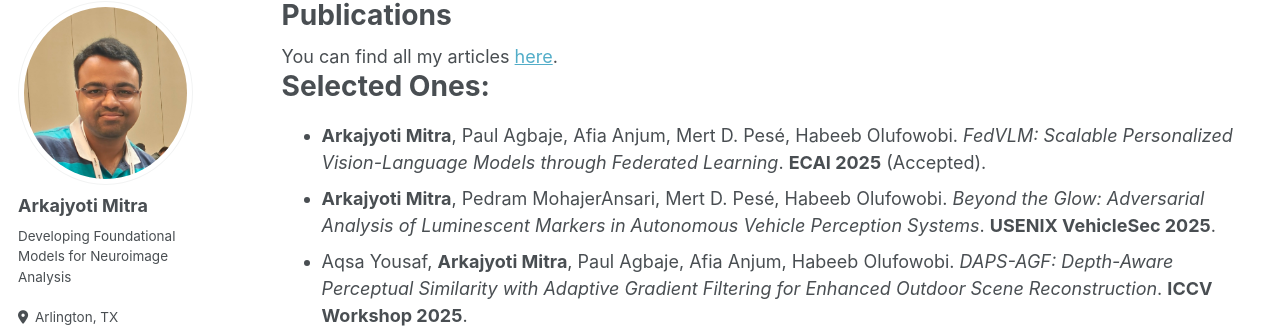
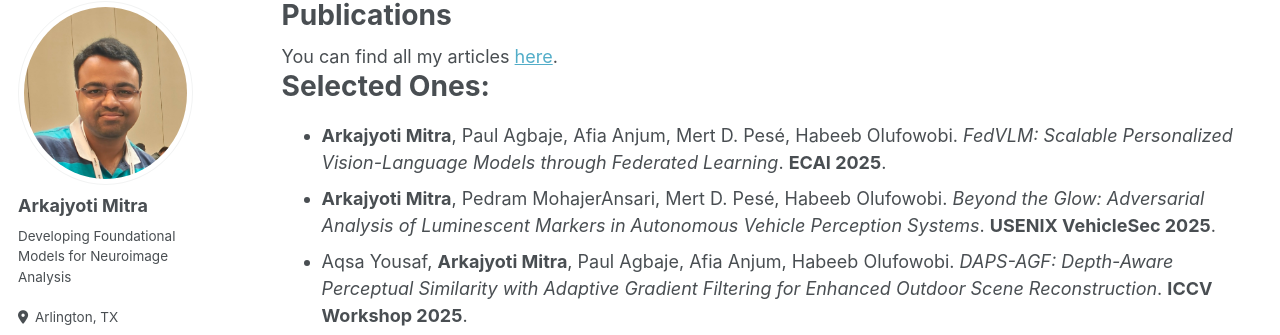
Before and after one commit to arkajyotimitra/arkajyotimitra.github.io, a Jekyll site: the page built from _pages/publications.md, in a window 1280 px wide. Shown: the part 117-452 px from the top of the page. Built offline with Jekyll 4.4.1, drawn with Linux system fonts in a browser that asks for light colours; some web fonts are replaced.

Commit message:
Update publications.md

```diff
--- a/_pages/publications.md
+++ b/_pages/publications.md
@@ -11,7 +11,7 @@ author_profile: true
 
 Selected Ones:
 ======
-* **Arkajyoti Mitra**, Paul Agbaje, Afia Anjum, Mert D. Pesé, Habeeb Olufowobi. *FedVLM: Scalable Personalized Vision-Language Models through Federated Learning*. **ECAI 2025** (Accepted).
+* **Arkajyoti Mitra**, Paul Agbaje, Afia Anjum, Mert D. Pesé, Habeeb Olufowobi. *FedVLM: Scalable Personalized Vision-Language Models through Federated Learning*. **ECAI 2025**.
 * **Arkajyoti Mitra**, Pedram MohajerAnsari, Mert D. Pesé, Habeeb Olufowobi. *Beyond the Glow: Adversarial Analysis of Luminescent Markers in Autonomous Vehicle Perception Systems*. **USENIX VehicleSec 2025**.
 * Aqsa Yousaf, **Arkajyoti Mitra**, Paul Agbaje, Afia Anjum, Habeeb Olufowobi. *DAPS-AGF: Depth-Aware Perceptual Similarity with Adaptive Gradient Filtering for Enhanced Outdoor Scene Reconstruction*. **ICCV Workshop 2025**.
 * Paul Agbaje, Afia Anjum, **Arkajyoti Mitra**, Habeeb Olufowobi. *Privacy-Preserving Intrusion Detection System for Internet of Vehicles using Split Learning*. **BDCAT 2023**.
```
